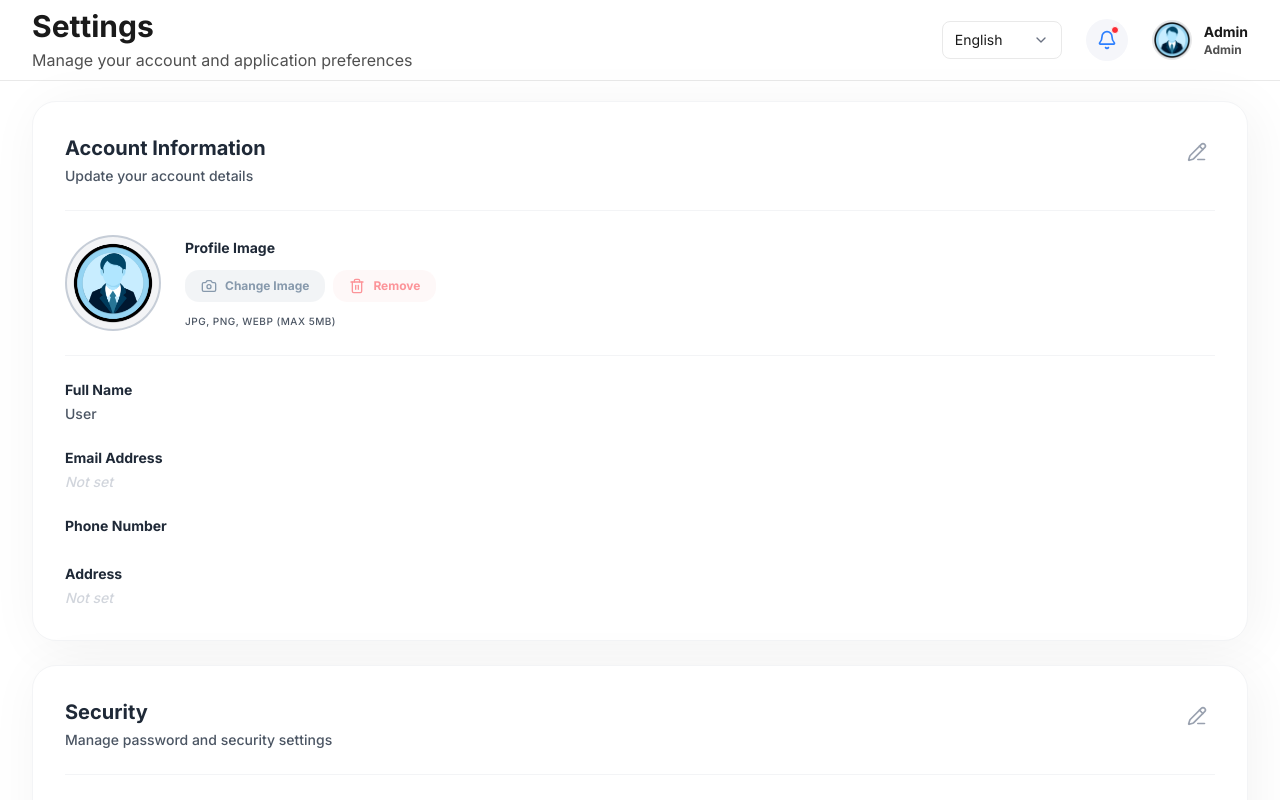
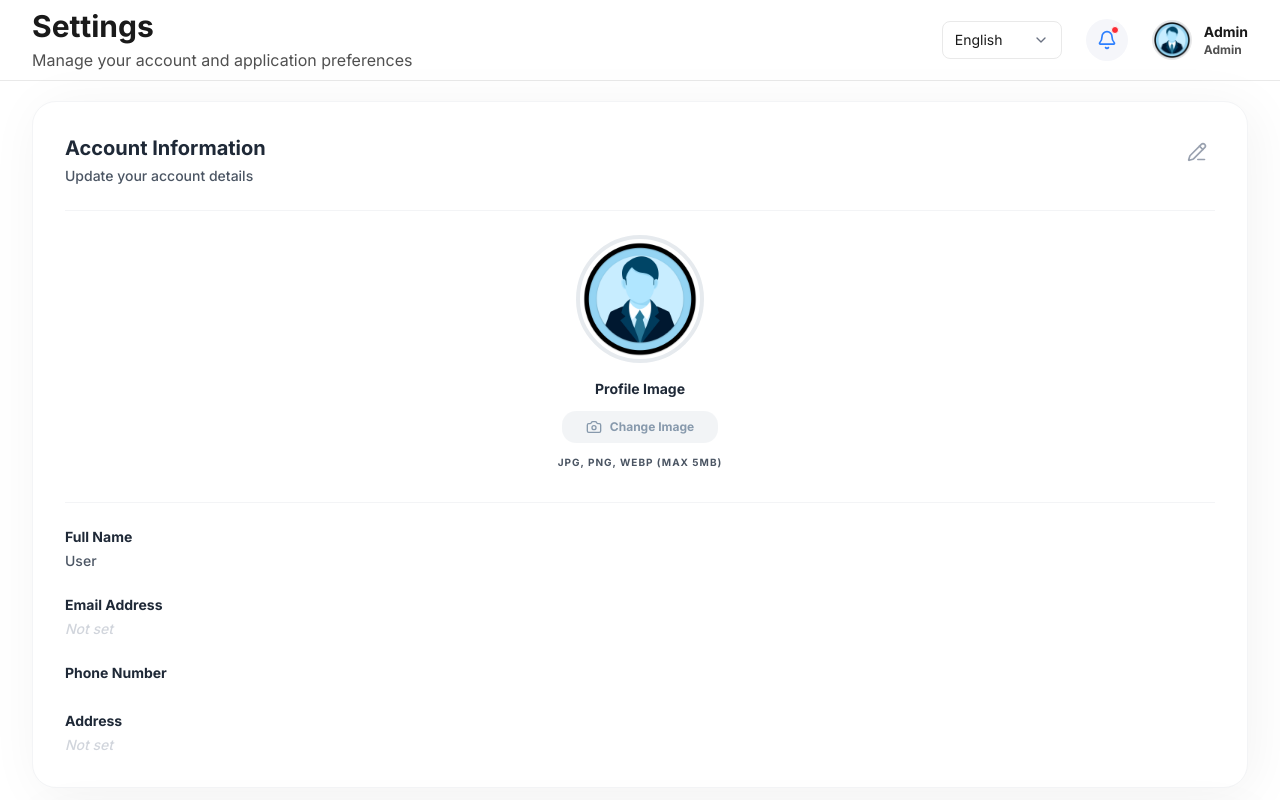
Before and after one commit to nrbnayon/xentra-admin-dashboard, a Next.js app: page /settings in a window 1280 px wide. Shown: the top 800 px of the page. Built offline with nearby package versions, Linux system fonts and the light colour scheme; no server answers.

Commit message:
feat: add match management components including MatchCard, MatchesClient, and result handling modals

```diff
--- a/components/Protected/Matches/MatchCard.tsx
+++ b/components/Protected/Matches/MatchCard.tsx
@@ -29,6 +29,10 @@ export default function MatchCard({
   const isActionable =
     match.status.toLowerCase() === "completed" ||
     match.status.toLowerCase() === "live";
+
+  const canDelete = !["live", "completed", "finished"].includes(
+    match.status.toLowerCase()
+  );
 
   const getStatusColor = (status: string) => {
     switch (status.toLowerCase()) {
@@ -64,9 +68,9 @@ export default function MatchCard({
 
       return date.toLocaleDateString("en-US", {
         weekday: "short",
+        month: "short",
         day: "numeric",
-        month: "short",
-        timeZone: "UTC",
+        year: "numeric",
       });
     } catch {
       return dateStr;
@@ -84,10 +88,9 @@ export default function MatchCard({
         hour: "numeric",
         minute: "2-digit",
         hour12: true,
-        timeZone: "UTC",
       });
 
-      return formatted.replace(":", ".").replace(" ", ""); // Matches original "3.00PM" style
+      return formatted.replace(" ", "");
     } catch {
       return timeStr;
     }
@@ -147,6 +150,7 @@ export default function MatchCard({
             >
               <SquarePen className="w-4 h-4 text-foreground" />
             </button>
+            {canDelete && (
               <button
                 onClick={() => onDelete(match)}
                 aria-label="Delete Match"
@@ -154,6 +158,7 @@ export default function MatchCard({
               >
                 <Trash2 className="w-4 h-4 text-red-500" />
               </button>
+            )}
             <button
               onClick={() => onNotifyUser?.(match)}
               aria-label="Notify User"
--- a/components/Protected/Matches/MatchesClient.tsx
+++ b/components/Protected/Matches/MatchesClient.tsx
@@ -50,7 +50,7 @@ export default function MatchesClient() {
   const [createMatch] = useCreateMatchMutation();
   const [updateMatch] = useUpdateMatchMutation();
   const [deleteMatch] = useDeleteMatchMutation();
-  const [submitResult] = useSubmitMatchResultMutation();
+  const [submitResult, { isLoading: isSubmittingResult }] = useSubmitMatchResultMutation();
   const [toggleFeature] = useToggleMatchFeatureMutation();
   const [notifyMatch] = useNotifyMatchMutation();
 
@@ -283,6 +283,7 @@ export default function MatchesClient() {
         onClose={() => setIsResultModalOpen(false)}
         onSubmit={handleSubmitResult}
         match={selectedMatch}
+        isSubmitting={isSubmittingResult}
       />
 
       <LeaderboardModal
--- a/components/Protected/Matches/Modals/ResultModal.tsx
+++ b/components/Protected/Matches/Modals/ResultModal.tsx
@@ -9,6 +9,7 @@ interface ResultModalProps {
   onClose: () => void;
   onSubmit: (matchId: number, result: { score_a: number; score_b: number; winning_team: string }) => void;
   match: Match | null;
+  isSubmitting?: boolean;
 }
 
 export default function ResultModal({
@@ -16,6 +17,7 @@ export default function ResultModal({
   onClose,
   onSubmit,
   match,
+  isSubmitting = false,
 }: ResultModalProps) {
   const [formData, setFormData] = useState({
     teamAScore: "",
@@ -49,6 +51,8 @@ export default function ResultModal({
   };
 
   const handleSubmit = () => {
+    if (isSubmitting) return;
+
     if (!validate()) {
       toast.error("Please fill in all required fields.");
       return;
@@ -66,15 +70,18 @@ export default function ResultModal({
     <div className="fixed inset-0 z-50 flex items-center justify-center p-4">
       <div
         className="absolute inset-0 bg-black/50 backdrop-blur-sm"
-        onClick={onClose}
+        onClick={() => {
+          if (!isSubmitting) onClose();
+        }}
       />
 
       <div className="relative w-full max-w-2xl bg-white dark:bg-gray-800 rounded-xl shadow-2xl flex flex-col">
         <div className="flex justify-end p-4">
           <button
             onClick={onClose}
+            disabled={isSubmitting}
             aria-label="Close Result Modal"
-            className="text-gray-400 hover:text-red-500 transition-colors cursor-pointer"
+            className="text-gray-400 hover:text-red-500 transition-colors cursor-pointer disabled:cursor-not-allowed disabled:opacity-50"
           >
             <X className="w-6 h-6" />
           </button>
@@ -106,6 +113,7 @@ export default function ResultModal({
                 onChange={(e) =>
                   setFormData({ ...formData, teamAScore: e.target.value })
                 }
+                disabled={isSubmitting}
                 className={`w-full border rounded-lg p-2.5 dark:bg-gray-700 dark:border-gray-600 dark:text-white outline-none focus:ring-2 focus:ring-blue-500 ${errors.teamAScore ? "border-red-500" : ""}`}
                 placeholder="0"
               />
@@ -142,6 +150,7 @@ export default function ResultModal({
                 onChange={(e) =>
                   setFormData({ ...formData, teamBScore: e.target.value })
                 }
+                disabled={isSubmitting}
                 className={`w-full border rounded-lg p-2.5 dark:bg-gray-700 dark:border-gray-600 dark:text-white outline-none focus:ring-2 focus:ring-blue-500 ${errors.teamBScore ? "border-red-500" : ""}`}
                 placeholder="0"
               />
@@ -163,6 +172,7 @@ export default function ResultModal({
               onChange={(e) =>
                 setFormData({ ...formData, winningTeam: e.target.value })
               }
+              disabled={isSubmitting}
               className={`w-full border rounded-lg p-2.5 dark:bg-gray-700 dark:border-gray-600 dark:text-white outline-none focus:ring-2 focus:ring-blue-500 ${errors.winningTeam ? "border-red-500" : ""}`}
               aria-label="Winning Team"
             >
@@ -183,6 +193,7 @@ export default function ResultModal({
         <div className="p-8 pb-10 flex gap-4 w-full">
           <button
             onClick={onClose}
+            disabled={isSubmitting}
             className="flex-1 py-3 border rounded-full text-foreground dark:text-gray-300 font-medium hover:bg-gray-50 dark:hover:bg-gray-700 transition-colors cursor-pointer"
             aria-label="Cancel"
           >
@@ -190,10 +201,11 @@ export default function ResultModal({
           </button>
           <button
             onClick={handleSubmit}
-            className="flex-1 py-3 bg-primary hover:bg-[#2a4365] text-white rounded-full font-medium shadow transition-colors cursor-pointer"
-            aria-label="Submit & Calculate"
+            disabled={isSubmitting}
+            className="flex-1 py-3 bg-primary hover:bg-[#2a4365] text-white rounded-full font-medium shadow transition-colors cursor-pointer disabled:opacity-60 disabled:cursor-not-allowed"
+            aria-label="Submit Result"
           >
-            <TranslatedText text="Submit & Calculate" />
+            <TranslatedText text={isSubmitting ? "Submitting..." : "Submit Result"} />
           </button>
         </div>
       </div>
--- a/components/Protected/Settings/components/AccountInformation.tsx
+++ b/components/Protected/Settings/components/AccountInformation.tsx
@@ -1,6 +1,6 @@
 "use client";
 
-import React, { useRef } from "react";
+import React, { useRef, useState } from "react";
 import Image from "next/image";
 import { Camera, Trash2, PencilLine } from "lucide-react";
 import TranslatedText from "@/components/Shared/TranslatedText";
@@ -33,13 +33,29 @@ export default function AccountInformation({
 }: AccountInformationProps) {
   const fileInputRef = useRef<HTMLInputElement>(null);
   const dispatch = useAppDispatch();
-
+  const [isDragging, setIsDragging] = useState(false);
   const [updateAvatar] = useUpdateAvatarMutation();
   const [updateProfile, { isLoading: isUpdating }] = useUpdateProfileMutation();
 
-  const handleImageUpload = async (e: React.ChangeEvent<HTMLInputElement>) => {
-    const file = e.target.files?.[0];
-    if (!file) return;
+  const validateFile = (file: File) => {
+    const validTypes = ["image/jpeg", "image/png", "image/webp"];
+    const maxSize = 5 * 1024 * 1024; // 5MB
+
+    if (!validTypes.includes(file.type)) {
+      toast.error("Invalid file type. Please upload JPG, PNG or WEBP.");
+      return false;
+    }
+
+    if (file.size > maxSize) {
+      toast.error("File is too large. Max size is 5MB.");
+      return false;
+    }
+
+    return true;
+  };
+
+  const processFile = async (file: File) => {
+    if (!validateFile(file)) return;
 
     // 1. Create a local preview URL for instant feedback
     const localPreviewUrl = URL.createObjectURL(file);
@@ -49,7 +65,7 @@ export default function AccountInformation({
     }));
 
     const formData = new FormData();
-    formData.append("file", file); // Changed from profile_photo to file
+    formData.append("file", file);
 
     try {
       const result = await updateAvatar(formData).unwrap();
@@ -69,26 +85,52 @@ export default function AccountInformation({
     } catch (error: any) {
       console.error("Avatar upload error:", error);
 
-      // Handle the 422 error detail if it's an object/array (common in FastAPI)
       let errorMessage = "Failed to update avatar";
       if (error.data?.detail) {
         if (typeof error.data.detail === "string") {
           errorMessage = error.data.detail;
         } else if (Array.isArray(error.data.detail)) {
-          errorMessage = error.data.detail[0]?.msg || JSON.stringify(error.data.detail[0]);
+          errorMessage =
+            error.data.detail[0]?.msg || JSON.stringify(error.data.detail[0]);
         } else if (typeof error.data.detail === "object") {
-          errorMessage = error.data.detail.message || JSON.stringify(error.data.detail);
+          errorMessage =
+            error.data.detail.message || JSON.stringify(error.data.detail);
         }
       } else if (error.data?.message) {
         errorMessage = error.data.message;
       }
 
       toast.error(errorMessage);
-
-      // We don't revoke the URL here so the local preview persists
-      // even if the server rejected it, letting the user see what happened.
     }
   };
+
+  const handleImageUpload = (e: React.ChangeEvent<HTMLInputElement>) => {
+    const file = e.target.files?.[0];
+    if (file) processFile(file);
+  };
+
+  const handleDragOver = (e: React.DragEvent) => {
+    e.preventDefault();
+    if (isEditing) setIsDragging(true);
+  };
+
+  const handleDragLeave = () => {
+    setIsDragging(false);
+  };
+
+  const handleDrop = (e: React.DragEvent) => {
+    e.preventDefault();
+    setIsDragging(false);
+
+    if (!isEditing) {
+      toast.info("Please click the edit icon to change your profile image.");
+      return;
+    }
+
+    const file = e.dataTransfer.files?.[0];
+    if (file) processFile(file);
+  };
+
 
   const handleRemoveImage = () => {
     setAccountInfo((prev: any) => ({ ...prev, image: "/images/user.webp" }));
@@ -155,69 +197,118 @@ export default function AccountInformation({
         </div>
 
         <div className="space-y-6 pt-6 border-t border-gray-100">
-          <div className="pb-6 border-b border-gray-100">
-            <div className="flex items-center gap-6">
-              <div className="relative group">
-                <div className="w-24 h-24 rounded-full bg-gray-100 overflow-hidden border-2 border-primary/20 p-1 flex items-center justify-center shrink-0">
+          <div className="pb-8 border-b border-gray-100">
+            <div className="flex flex-col items-center">
+              <div
+                onDragOver={handleDragOver}
+                onDragLeave={handleDragLeave}
+                onDrop={handleDrop}
+                className={`relative group cursor-pointer transition-all duration-300 ${
+                  isDragging ? "scale-110" : ""
+                }`}
+                onClick={() => isEditing && fileInputRef.current?.click()}
+              >
+                <div
+                  className={`w-32 h-32 rounded-full overflow-hidden border-4 flex items-center justify-center shrink-0 transition-all duration-300 relative ${
+                    isDragging
+                      ? "border-primary border-dashed bg-primary/5"
+                      : "border-primary/10 group-hover:border-primary/30"
+                  }`}
+                >
                   <Image
                     key={accountInfo.image}
                     src={accountInfo.image || "/images/user.webp"}
                     alt="Profile"
-                    width={96}
-                    height={96}
-                    className="w-full h-full object-cover rounded-full"
+                    width={128}
+                    height={128}
+                    className={`w-full h-full object-cover rounded-full transition-all duration-300 ${
+                      isDragging ? "opacity-40" : isEditing ? "group-hover:opacity-40" : ""
+                    }`}
                     onError={(e) => {
                       const target = e.target as HTMLImageElement;
                       target.src = `https://ui-avatars.com/api/?name=${encodeURIComponent(
-                        accountInfo.name || "User",
-                      )}&background=random&size=96`;
+                        accountInfo.name || "User"
+                      )}&background=random&size=128`;
                     }}
                   />
+
+                  {/* Drag & Drop / Upload Overlay */}
+                  {isEditing && (
+                    <div className="absolute inset-0 flex flex-col items-center justify-center opacity-0 group-hover:opacity-100 transition-opacity duration-300 bg-black/10">
+                      <div className="bg-white/90 p-2 rounded-full shadow-lg mb-2">
+                        <Camera className="w-6 h-6 text-primary" />
                       </div>
-                {isEditing && (
-                  <div className="absolute inset-0 bg-black/40 rounded-full flex items-center justify-center opacity-0 group-hover:opacity-100 transition-opacity">
-                    <Camera className="w-6 h-6 text-white" />
+                      <span className="text-[10px] font-bold text-white bg-primary px-2 py-0.5 rounded-full shadow-sm">
+                        <TranslatedText text="UPLOAD" />
+                      </span>
+                    </div>
+                  )}
+
+                  {/* Dragging Active Overlay */}
+                  {isDragging && (
+                    <div className="absolute inset-0 bg-primary/20 backdrop-blur-[2px] flex items-center justify-center">
+                      <Camera className="w-8 h-8 text-primary animate-bounce" />
                     </div>
                   )}
                 </div>
 
-              <div className="space-y-3">
+                {/* Floating Edit Badge */}
+                {isEditing && (
+                  <div className="absolute bottom-1 right-1 bg-primary text-white p-2 rounded-full shadow-lg border-2 border-white group-hover:scale-110 transition-transform">
+                    <Camera className="w-4 h-4" />
+                  </div>
+                )}
+              </div>
+
+              <div className="mt-4 text-center space-y-3">
                 <h3 className="text-sm font-bold text-[#1F2937]">
                   <TranslatedText text="Profile Image" />
                 </h3>
-                <div className="flex gap-2">
+
                 <input
                   type="file"
                   ref={fileInputRef}
                   className="hidden"
-                    accept="image/*"
+                  accept=".jpg,.jpeg,.png,.webp"
                   onChange={handleImageUpload}
                   aria-label="Upload Profile Image"
                 />
+
+                <div className="flex flex-col items-center gap-3">
+                  <div className="flex gap-2">
                     <button
                       onClick={() => fileInputRef.current?.click()}
                       disabled={!isEditing}
-                    className="flex items-center gap-2 px-4 py-2 bg-primary/10 text-primary rounded-xl text-xs font-bold hover:bg-primary/20 transition-all disabled:opacity-50 disabled:cursor-not-allowed cursor-pointer"
+                      className="flex items-center gap-2 px-6 py-2 bg-primary/10 text-primary rounded-xl text-xs font-bold hover:bg-primary/20 transition-all disabled:opacity-50 disabled:cursor-not-allowed cursor-pointer"
                       aria-label="Change Profile Image"
                     >
                       <Camera className="w-4 h-4" />
                       <TranslatedText text="Change Image" />
                     </button>
+                    {accountInfo.image !== "/images/user.webp" && (
                       <button
                         onClick={handleRemoveImage}
-                    disabled={
-                      !isEditing || accountInfo.image === "/images/user.webp"
-                    }
-                    className="flex items-center gap-2 px-4 py-2 bg-red-50 text-red-500 rounded-xl text-xs font-bold hover:bg-red-100 transition-all disabled:opacity-50 disabled:cursor-not-allowed cursor-pointer"
+                        disabled={!isEditing}
+                        className="flex items-center gap-2 px-6 py-2 bg-red-50 text-red-500 rounded-xl text-xs font-bold hover:bg-red-100 transition-all disabled:opacity-50 disabled:cursor-not-allowed cursor-pointer"
                         aria-label="Remove Profile Image"
                       >
                         <Trash2 className="w-4 h-4" />
                         <TranslatedText text="Remove" />
                       </button>
+                    )}
                   </div>
-                <p className="text-[10px] text-[#4B5563] font-medium uppercase tracking-wider">
+
+                  <div className="flex flex-col items-center">
+                    <p className="text-[10px] text-[#4B5563] font-bold uppercase tracking-widest">
                       JPG, PNG, WEBP (MAX 5MB)
                     </p>
+                    {isEditing && (
+                      <p className="text-[9px] text-primary/60 font-medium mt-1">
+                        <TranslatedText text="DRAG & DROP SUPPORTED" />
+                      </p>
+                    )}
+                  </div>
+                </div>
               </div>
             </div>
           </div>
```
Lines whose indentation alone changed are shown as unchanged.
